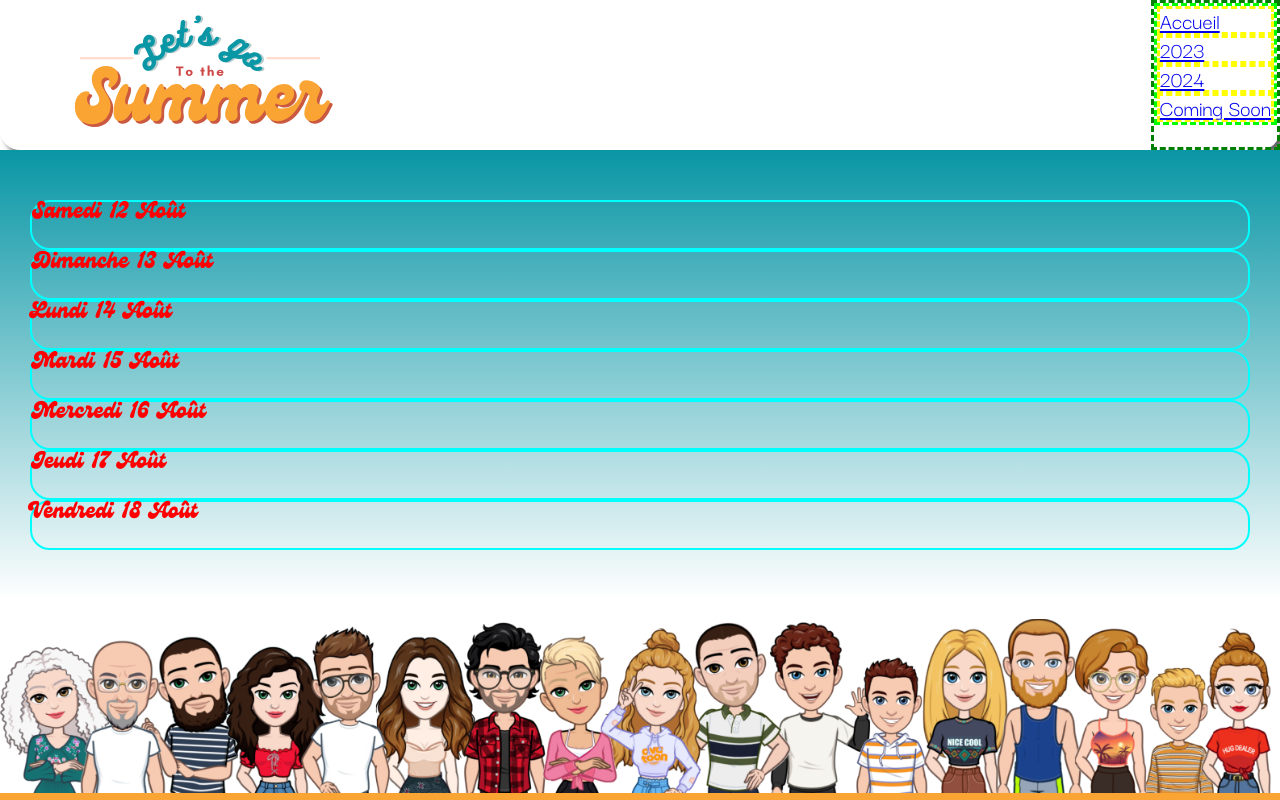
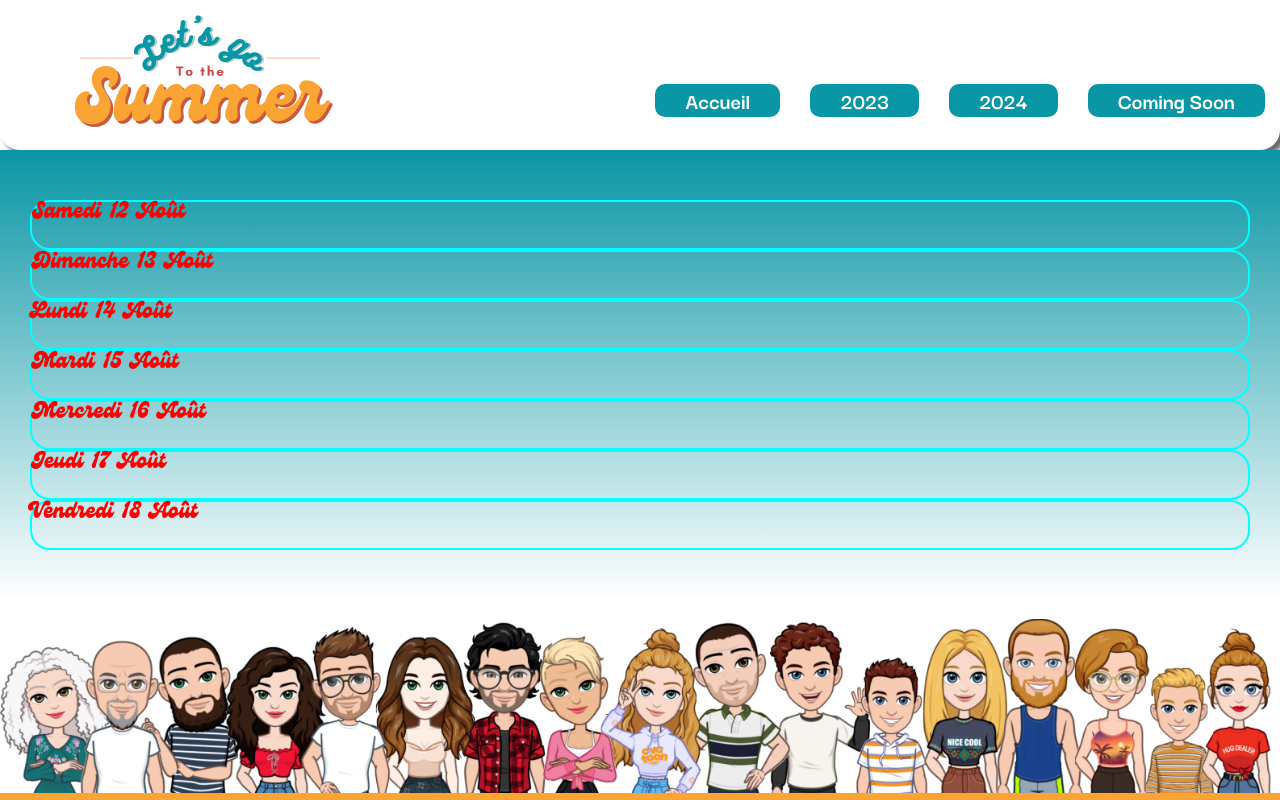
Before and after one commit to PixelsAndCookies/lets-go-to-the-summer, a React (Vite) app: page /holidays/2023 in a window 1280 px wide. Shown: the top 800 px of the page. Built offline with nearby package versions, Linux system fonts and the light colour scheme.

Commit message:
Update _Navbar.scss

```diff
--- a/src/components/Navbar/_Navbar.scss
+++ b/src/components/Navbar/_Navbar.scss
@@ -1,9 +1,22 @@
 nav {
-    border: 3px dashed green;
+    width: 50%;
+    display: flex;
+    flex-direction: column;
+    justify-content: center;
     ul {
-        border: 3px dashed lime;
+        display: flex;
+        justify-content: space-around;
+        padding-top: 5rem;
         li {
-            border: 3px dashed yellow;
+            background-color: $color-blue;
+            border-radius: 1rem;
+            padding: 0.5rem 3rem ;
+            .navLink {
+                color: $color-white;
+                font-family: mainPolice;
+                font-weight: bold;
+                text-decoration: none;
+            }
         }
     }
 }
```
